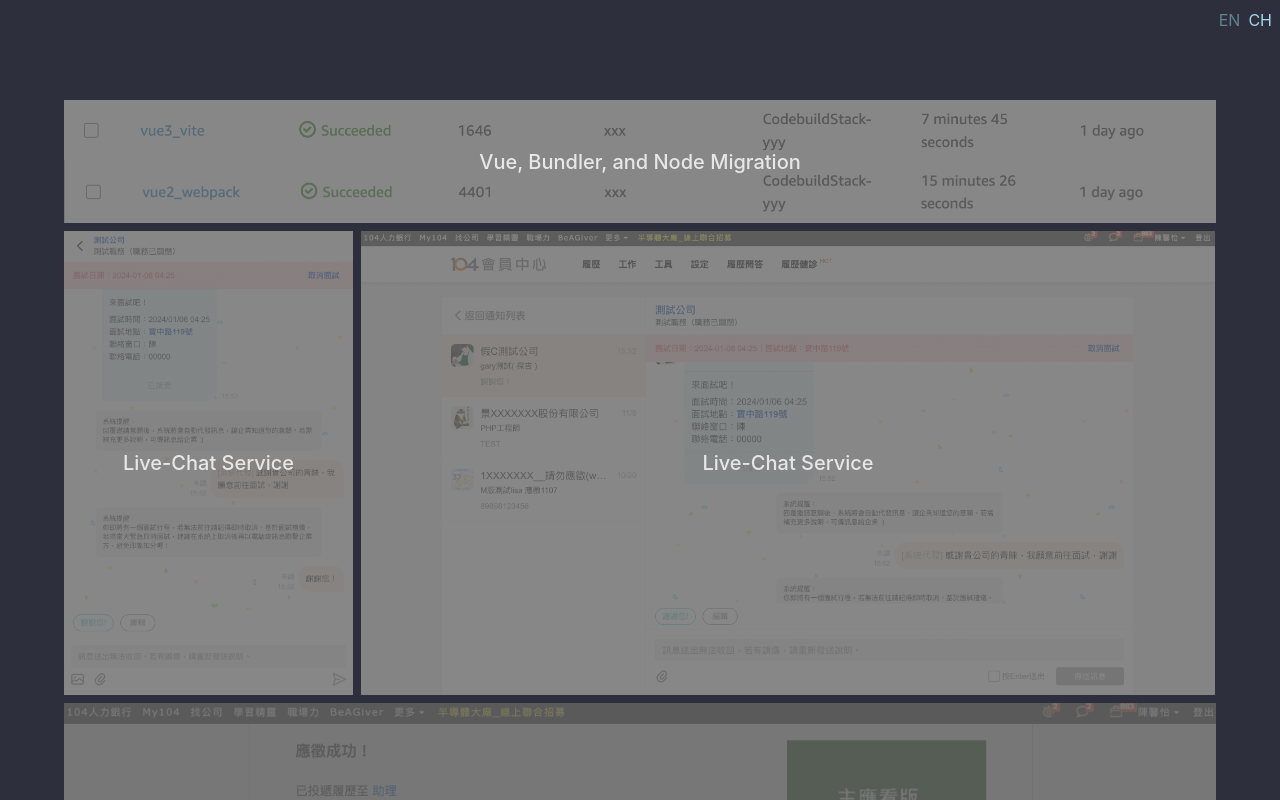
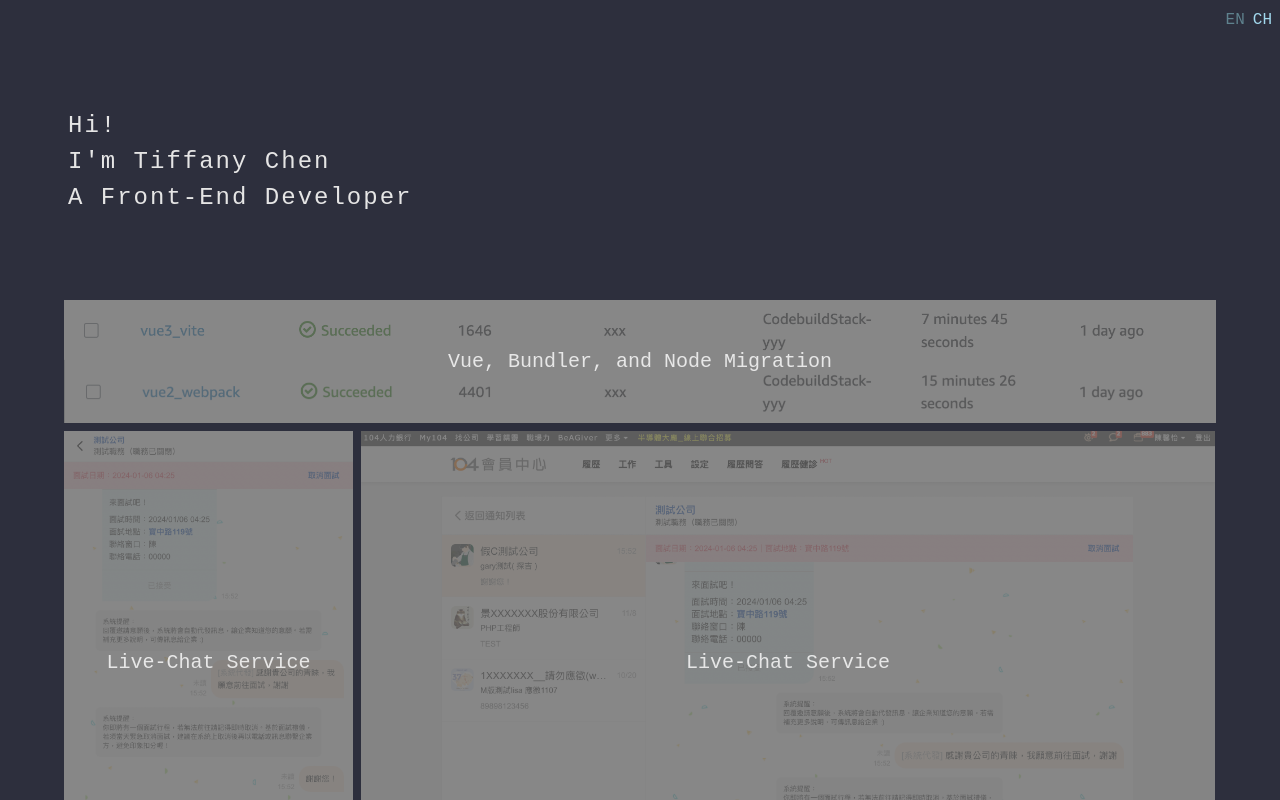
Before and after one commit to ItsTiffanyChen/portfolio, a Vue app: page /#/en in a window 1280 px wide. Shown: the top 800 px of the page. Built offline with nearby package versions, Linux system fonts and the light colour scheme.

Commit message:
add intro & contacts

```diff
--- a/index.html
+++ b/index.html
@@ -2,9 +2,10 @@
 <html lang="en">
   <head>
     <meta charset="UTF-8" />
-    <link rel="icon" type="image/svg+xml" href="/vite.svg" />
+    <link rel="icon" type="image/svg+xml" href="" />
     <meta name="viewport" content="width=device-width, initial-scale=1.0" />
     <title>HsinI Tiffany Chen</title>
+    <meta name="description" content="All about Tiffany" />
   </head>
   <body>
     <div id="app"></div>
--- a/src/App.vue
+++ b/src/App.vue
@@ -6,6 +6,7 @@
 import keys from "lodash/keys";
 import Gallery from "./components/Gallery.vue";
 import Lightbox from "./components/Lightbox.vue";
+import useTypewriter from "./components/typewriter.js";
 import galleryList from "./galleryList.js";
 
 const router = useRouter();
@@ -21,9 +22,12 @@
   url: ""
 });
 
+const { textHTML, typewriter } = useTypewriter(["Hi!", "I'm Tiffany Chen", "A Front-End Developer", "Based in Taiwan"])
+
 onMounted(async () => {
   await router.isReady();
   validateLang(route.params.lang);
+  typewriter()
 });
 
 watch(() => route.params.lang, validateLang);
@@ -66,6 +70,7 @@
       >
     </div>
     <div class="app__main m-auto">
+      <div class="app__main__intro p-2" v-html="textHTML.html"></div>
       <div ref="galleryContainerRef" class="main__portfolio">
         <Gallery
           :imgs="imgs"
@@ -73,6 +78,23 @@
           :height-setting="1200"
           @onImgClick="openLightbox"
         />
+      </div>
+      <div class="app__main__contact position-absolute text-center p-2">
+          <div class="app__main__contact__title mb-2">
+          {{ t("contact") }}
+          </div>
+          <div class="app__main__contact__item">
+            <a href="https://github.com/ItsTiffanyChen" target="_blank">Github</a>
+          </div>
+          <div class="app__main__contact__item">
+            <a href="https://www.linkedin.com/in/hsin-i-tiffany-chen-015392194/" target="_blank">LinkedIn</a>
+          </div>
+          <div class="app__main__contact__item">
+            <a href="tel:0912529286" target="_blank">0912529286</a>
+          </div>
+          <div class="app__main__contact__item">
+            <a href="mailto:hc3099@tc.columbia.edu" target="_blank">hc3099@tc.columbia.edu</a>
+          </div>
       </div>
     </div>
     <Lightbox :show="lightbox.show" @on-close="lightbox.show = false">
@@ -119,11 +141,7 @@
 }
 </style>
 <style scoped lang="scss">
-.app {
-  min-height: 100vh;
-  min-width: 360px;
-
-  &__lang {
+@mixin custom-link {
   color: #a1d8ed;
   transition: color 0.15s linear;
   text-decoration: none;
@@ -136,6 +154,16 @@
   &--active:hover {
     color: #5f828e;
   }
+}
+
+.app {
+  min-height: 100vh;
+  min-width: 360px;
+  font-family: monospace;
+  padding-bottom: 132px;
+
+  &__lang {
+    @include custom-link;
   }
 
   &__main {
@@ -152,6 +180,47 @@
 
     @media screen and (min-width: 1300px) {
       padding: 80px;
+    }
+
+    &__intro {
+      letter-spacing: 2px;
+      font-size: 18px;
+      line-height: 1.5;
+      height: 124px;
+      margin-bottom: 20px;
+
+      @media screen and (min-width: 960px) {
+        height: 160px;
+        font-size: 24px;
+        margin-bottom: 40px;
+      }
+
+      :deep(.caret) {
+        margin-left: 2px;
+        font-weight: bold;
+        color: orange;
+        animation: blink-caret .5s step-end infinite;
+      }
+    }
+
+    &__contact {
+      bottom: 0;
+      left: 0;
+      right: 0;
+      background-color: #232530;
+
+      &__title {
+        font-size: 16px;
+        font-weight: 500;
+      }
+
+      &__item {
+        font-size: 14px;
+
+        a {
+          @include custom-link;
+        }
+      }
     }
   }
 
@@ -207,4 +276,9 @@
     }
   }
 }
+
+@keyframes blink-caret {
+  from, to { color: transparent }
+  50% { color: orange }
+}
 </style>
--- /dev/null
+++ b/src/components/typewriter.js
@@ -0,0 +1,80 @@
+import { reactive } from "vue"
+
+export default (textArr, speed = 100) => {
+  let index = 0;
+  let textLength = textArr[index].length;
+  let text = "";
+  let scrollAt = 20;
+  let textPos = 0;
+  let row = 0;
+
+  const textHTML = reactive({
+    html: ""
+  })
+
+  function typewriter() {
+    text =  '';
+    row = Math.max(0, index - scrollAt);
+
+    while ( row < index ) {
+      text += textArr[row++] + '<br />';
+    }
+    textHTML.html = text + textArr[index].substring(0, textPos) + `<span class="caret">|</span>`
+
+    if ( textPos++ == textLength ) {
+      textPos = 0;
+      index++;
+
+      if ( index != textArr.length ) {
+        textLength = textArr[index].length;
+        setTimeout(typewriter, 500);
+      }
+    } else {
+      setTimeout(typewriter, speed);
+    }
+  }
+
+  return {
+    textHTML,
+    typewriter
+  }
+}
+
+// set up text to print, each item in array is new line
+// var aText = new Array(
+//   "There are only 10 types of people in the world:",
+//   "Those who understand binary, and those who don't"
+//   );
+//   var iSpeed = 100; // time delay of print out
+//   var iIndex = 0; // start printing array at this posision
+//   var iArrLength = aText[0].length; // the length of the text array
+//   var iScrollAt = 20; // start scrolling up at this many lines
+
+//   var iTextPos = 0; // initialise text position
+//   var sContents = ''; // initialise contents variable
+//   var iRow; // initialise current row
+
+//   function typewriter()
+//   {
+//    sContents =  ' ';
+//    iRow = Math.max(0, iIndex-iScrollAt);
+//    var destination = document.getElementById("typedtext");
+
+//    while ( iRow < iIndex ) {
+//     sContents += aText[iRow++] + '<br />';
+//    }
+//    destination.innerHTML = sContents + aText[iIndex].substring(0, iTextPos)
+//    if ( iTextPos++ == iArrLength ) {
+//     iTextPos = 0;
+//     iIndex++;
+//     if ( iIndex != aText.length ) {
+//      iArrLength = aText[iIndex].length;
+//      setTimeout("typewriter()", 500);
+//     }
+//    } else {
+//     setTimeout("typewriter()", iSpeed);
+//    }
+//   }
+
+
+//   typewriter();
--- a/src/i18n.js
+++ b/src/i18n.js
@@ -49,7 +49,8 @@
         detail:
           "- Collaborated with backend developers and project managers\n- Skills & Technology used: HTML, CSS, JavaScript, Vue, Bootstrap, SPA"
       }
-    }
+    },
+    contact: "Contact Me"
   },
   zhTW: {
     linkToPage: "前往頁面",
@@ -99,7 +100,8 @@
         detail:
           "- 與後端工程師以及產品經理協作專案\n- 使用技術：HTML, CSS, JavaScript, Vue, Bootstrap, SPA"
       }
-    }
+    },
+    contact: "聯絡方式"
   }
 };
 
```
Lines whose indentation alone changed are shown as unchanged.
